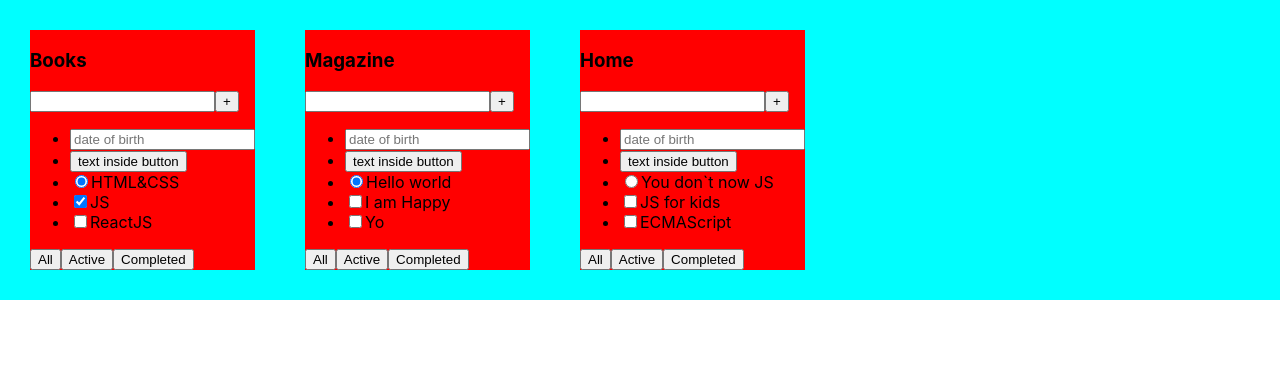
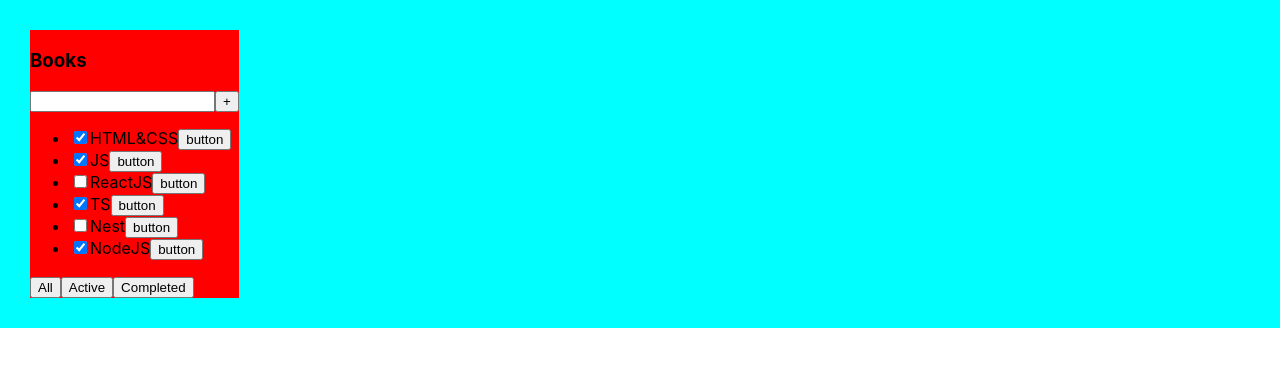
Before and after one commit to shuliakleonid/Todo-List, a React (Create React App) app: page / in a window 1280 px wide. Shown: the top 366 px of the page. Built offline with nearby package versions, Linux system fonts and the light colour scheme.

Commit message:
add: filter and map function

```diff
--- a/src/App.tsx
+++ b/src/App.tsx
@@ -1,28 +1,65 @@
-import React from 'react';
+import React, {useState} from 'react';
 import './App.css';
 import {TodoList} from './Components/TodoList'
 
+// import {setFlagsFromString} from 'v8';
+export type FilterValuesType = 'all' | 'completed' | 'active'
 function App() {
-    const tasks1 = [
+    let tasks1 = [
         {id: 1, title: 'HTML&CSS', isDone: true},
         {id: 2, title: 'JS', isDone: true},
-        {id: 3, title: 'ReactJS', isDone: false}
+        {id: 3, title: 'ReactJS', isDone: false},
+        {id: 4, title: 'TS', isDone: true},
+        {id: 5, title: 'Nest', isDone: false},
+        {id: 6, title: 'NodeJS', isDone: true}
     ]
-    const tasks2 = [
-        {id: 1, title: 'Hello world', isDone: true},
-        {id: 2, title: 'I am Happy', isDone: false},
-        {id: 3, title: 'Yo', isDone: false}
-    ]
-    const tasks3 = [
-        {id: 1, title: 'You don`t now JS', isDone: false},
-        {id: 2, title: 'JS for kids', isDone: false},
-        {id: 3, title: 'ECMAScript', isDone: false}
-    ]
-    return (
+    // const tasks2 = [
+    //     {id: 1, title: 'Hello world', isDone: true},
+    //     {id: 2, title: 'I am Happy', isDone: false},
+    //     {id: 3, title: 'Yo', isDone: false}
+    // ]
+    // const tasks3 = [
+    //     {id: 1, title: 'You don`t now JS', isDone: false},
+    //     {id: 2, title: 'JS for kids', isDone: false},
+    //     {id: 3, title: 'ECMAScript', isDone: false}
+    // ]
+
+    // let arr = useState(tasks1);// массив объектов стартовый
+    // let tasks = arr[0];// массив обрабатываемый( и измененный после обработки)
+    // console.log(tasks)
+    // let setTasks = arr[1];// массив обработанный и пререзапускает компоненту
+
+    let [tasks, setTasks] = useState(tasks1)
+    let [filter, setFilter] = useState<FilterValuesType>('all')
+
+    function removeTask(id: number) {
+        let filteredTasks1 = tasks.filter((item) => item.id !== id)
+        setTasks(filteredTasks1)
+    }
+
+    function changeFilter(value:FilterValuesType){
+        setFilter(value)
+    }
+
+
+    let tasksForTodoList = tasks;
+    if( filter === 'completed'){
+        tasksForTodoList = tasks.filter( t => t.isDone===true)
+    }
+    if( filter === 'active') {
+        tasksForTodoList = tasks.filter(t => t.isDone === false)
+    }
+
+        return (
         <div className="App">
-            <TodoList title='Books' tasks={tasks1}/>
-            <TodoList title='Magazine' tasks={tasks2}/>
-            <TodoList title='Home' tasks={tasks3}/>
+            <TodoList
+                title='Books'
+                tasks={tasksForTodoList}
+                removeTask={removeTask}
+                changeFilter = {changeFilter}
+            />
+            {/*<TodoList title='Magazine' tasks={tasks2}/>*/}
+            {/*<TodoList title='Home' tasks={tasks3}/>*/}
         </div>
     );
 }
--- a/src/Components/TodoList.tsx
+++ b/src/Components/TodoList.tsx
@@ -1,4 +1,5 @@
 import React from 'react';
+import {FilterValuesType} from '../App';
 
 type TaskTypeProps = {
     id: number
@@ -7,10 +8,12 @@ type TaskTypeProps = {
 }
 type PropsType = {
     title: string
-    tasks:Array<TaskTypeProps>
+    tasks: Array<TaskTypeProps>
+    removeTask: (id:number) => void
+    changeFilter: (value:FilterValuesType) => void
 }
 
-export function TodoList(props:PropsType ) {
+export function TodoList(props: PropsType) {
     return (
         <div>
             <h3>{props.title}</h3>
@@ -19,16 +22,39 @@ export function TodoList(props:PropsType ) {
                 <button>+</button>
             </div>
             <ul>
-                <li><input placeholder='date of birth' type={'data'}/></li>
-                <li><input type='button' value={'text inside button'}/></li>
-                <li><input type="radio" checked={props.tasks[0].isDone}/><span>{props.tasks[0].title}</span></li>
-                <li><input type="checkbox" checked={props.tasks[1].isDone}/><span>{props.tasks[1].title}</span></li>
-                <li><input type="checkbox" checked={props.tasks[2].isDone}/><span>{props.tasks[2].title}</span></li>
+                {
+                    props.tasks.map(item => <li>
+                        <input type="checkbox" checked={item.isDone}/>
+                        <span>{item.title}</span>
+                        <button onClick={() => {
+                            props.removeTask(item.id)
+                        }}>button
+                        </button>
+                    </li>)
+                }
+
+
+                {/*<li><input placeholder='date of birth' type={'data'}/></li>*/}
+                {/*<li><input type='button' value={'text inside button'}/></li>*/}
+                {/*<li><input type="radio" checked={props.tasks[0].isDone}/><span>{props.tasks[0].title}</span></li>*/}
+                {/*<li><input type="checkbox" checked={props.tasks[1].isDone}/><span>{props.tasks[1].title}</span></li>*/}
+                {/*<li><input type="checkbox" checked={props.tasks[2].isDone}/><span>{props.tasks[2].title}</span></li>*/}
+
+
             </ul>
             <div>
-                <button>All</button>
-                <button>Active</button>
-                <button>Completed</button>
+                <button onClick={() => {
+                    props.changeFilter('all')
+
+                }}>All</button>
+                <button onClick={() => {
+                    props.changeFilter('active')
+
+                }}>Active</button>
+                <button onClick={() => {
+                    props.changeFilter('completed')
+
+                }}>Completed</button>
             </div>
         </div>
     )
```
